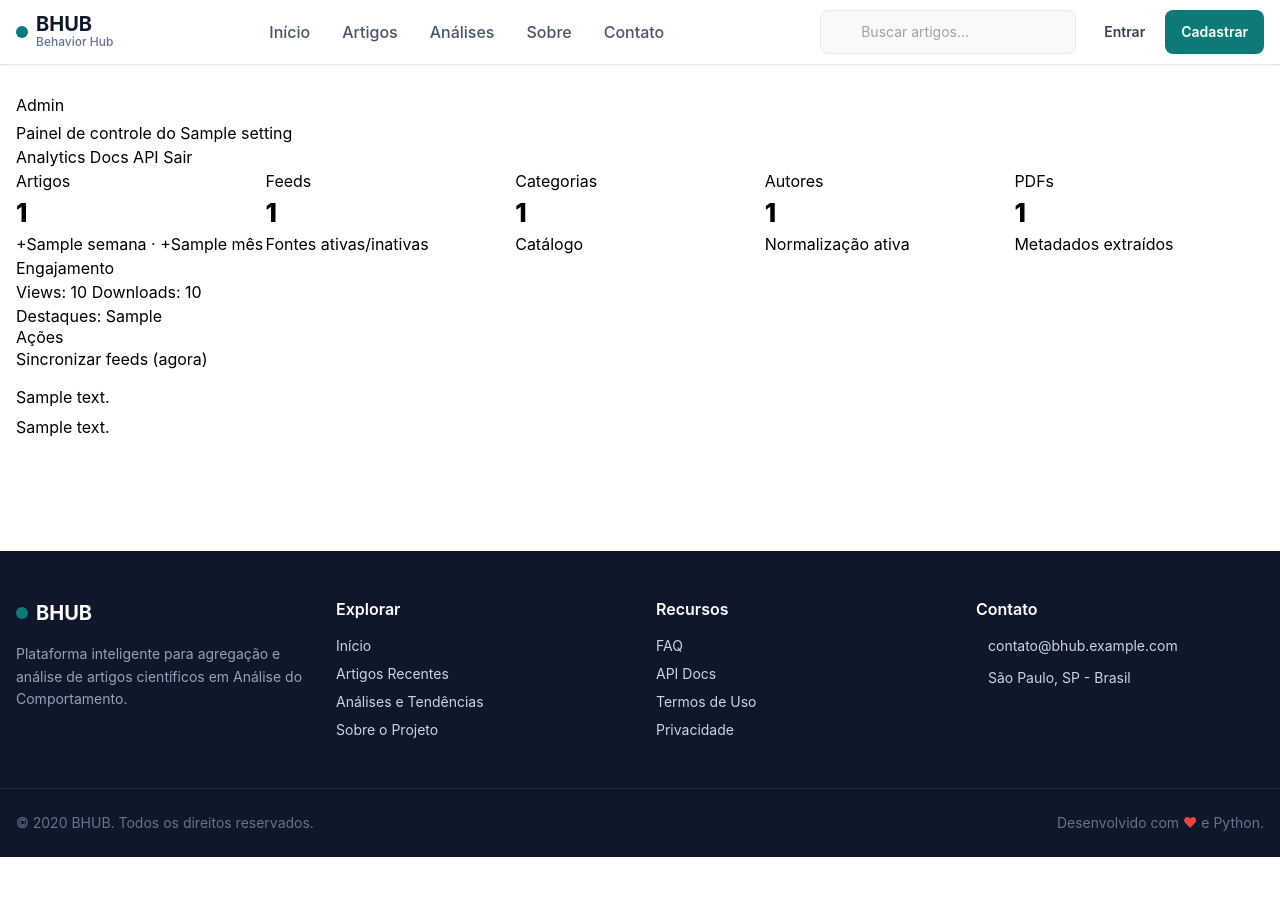
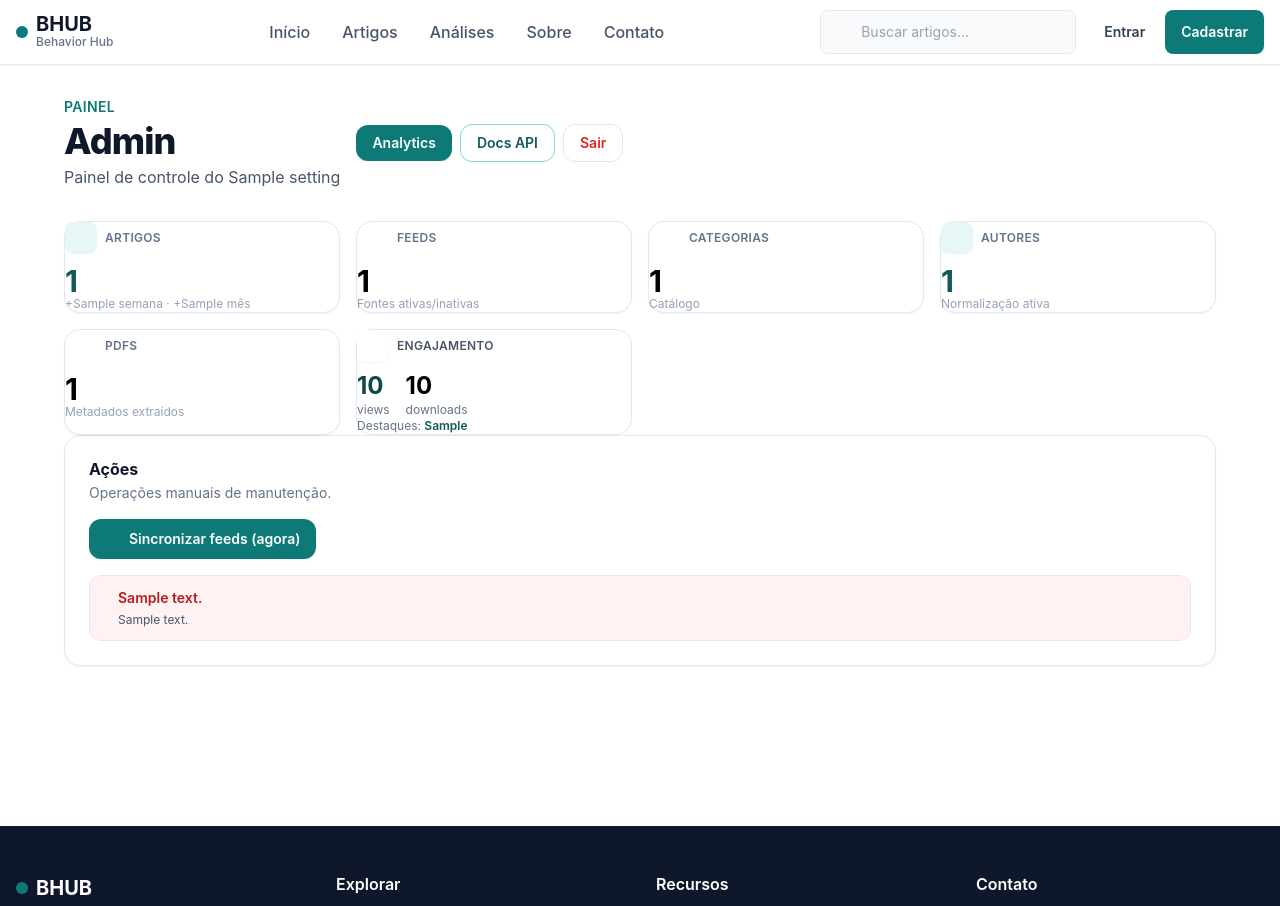
Before and after one commit to elissoncardoso1/Bhub_python, a Python web app: template design-review/frontend/templates/pages/admin/dashboard.html in a window 1280 px wide. Shown: the top 906 px of the page. Before the commit the page ends 857 px from the top, so only its background shows below. Run offline with Jinja, Linux system fonts and the light colour scheme; the template is opened without the code that fills it: most values are stand-ins (such as "Sample title", 1, 10 or a date in 2020); some libraries are stand-ins or nearby versions.

Commit message:
feat(ui): migra dashboard admin para o design system quente
Reescreve /admin (dashboard + partial action_result) do CSS legado
(.panel/.card/.btn/.muted/.toast-item de app.css) para o design system
quente em Tailwind, consistente com a página de analytics: KPIs em
cards com numerais na face de dados (Elms Sans), acentos burgundy/sage/
tan, botões de ação e alertas success/error quentes. O app.css legado
fica intacto (o .toast-item segue em uso pelo sistema de toast JS).
HTMX de sync preservado, com spinner trocando o ícone via group variant.

Co-Authored-By: Claude Opus 4.8 (1M context) <noreply@anthropic.com>

```diff
--- a/bhub-backend-python/app/templates/pages/admin/dashboard.html
+++ b/bhub-backend-python/app/templates/pages/admin/dashboard.html
@@ -1,78 +1,114 @@
 {% extends "base.html" %}
 
+{% block title %}Admin — BHUB{% endblock %}
+
 {% block content %}
-  <section class="panel">
-    <div class="panel-body">
-      <div class="row wrap" style="justify-content: space-between;">
+<div class="max-w-6xl mx-auto">
+
+  <!-- Header -->
+  <header class="flex flex-col sm:flex-row sm:items-end sm:justify-between gap-4 mb-8">
     <div>
-          <h1 style="margin: 0 0 6px;">Admin</h1>
-          <div class="muted">Painel de controle do {{ settings.app_name }}</div>
+      <div class="flex items-center gap-2 text-sm text-primary-600 font-semibold mb-1">
+        {{ icon('shield', 'w-4 h-4', aria_hidden=True) | safe }}
+        <span class="uppercase tracking-wide">Painel</span>
       </div>
-        <div class="row wrap">
-          <a class="btn primary" href="/admin/analytics">Analytics</a>
-          <a class="btn" href="/docs">Docs API</a>
-          <a class="btn danger" href="/logout">Sair</a>
+      <h1 class="text-3xl sm:text-4xl font-extrabold text-slate-900 tracking-tight">Admin</h1>
+      <p class="text-slate-600 mt-1">Painel de controle do {{ settings.app_name }}</p>
+    </div>
+    <nav class="flex flex-wrap items-center gap-2 self-start" aria-label="Ações de administração">
+      <a href="/admin/analytics"
+         class="inline-flex items-center gap-1.5 px-4 py-2 text-sm font-semibold text-white bg-primary-600 rounded-xl hover:bg-primary-700 active:bg-primary-800 transition-all shadow-sm hover:shadow hover:-translate-y-0.5">
+        {{ icon('activity', 'w-4 h-4', aria_hidden=True) | safe }}
+        Analytics
+      </a>
+      <a href="/docs"
+         class="inline-flex items-center gap-1.5 px-4 py-2 text-sm font-semibold text-primary-700 bg-white border border-primary-200 rounded-xl hover:bg-primary-50 transition-colors">
+        {{ icon('book-open', 'w-4 h-4', aria_hidden=True) | safe }}
+        Docs API
+      </a>
+      <a href="/logout"
+         class="inline-flex items-center gap-1.5 px-4 py-2 text-sm font-semibold text-error-600 bg-white border border-error-100 rounded-xl hover:bg-error-50 transition-colors">
+        {{ icon('log-out', 'w-4 h-4', aria_hidden=True) | safe }}
+        Sair
+      </a>
+    </nav>
+  </header>
+
+  <!-- KPI cards -->
+  {% set cards = [
+    {'icon': 'file-text', 'label': 'Artigos',    'value': stats.total_articles,   'tone': 'primary',
+     'hint': '+' ~ stats.articles_this_week ~ ' semana · +' ~ stats.articles_this_month ~ ' mês'},
+    {'icon': 'rss',       'label': 'Feeds',      'value': stats.total_feeds,      'tone': 'sage', 'hint': 'Fontes ativas/inativas'},
+    {'icon': 'folder',    'label': 'Categorias', 'value': stats.total_categories, 'tone': 'tan',  'hint': 'Catálogo'},
+    {'icon': 'users',     'label': 'Autores',    'value': stats.total_authors,    'tone': 'primary', 'hint': 'Normalização ativa'},
+    {'icon': 'file',      'label': 'PDFs',       'value': stats.total_pdfs,       'tone': 'sage', 'hint': 'Metadados extraídos'}
+  ] %}
+  <section class="grid grid-cols-2 lg:grid-cols-4 gap-4 sm:gap-5 mb-5" aria-label="Indicadores do catálogo">
+    {% for c in cards %}
+    <div class="bg-white rounded-2xl border border-slate-200 p-5 shadow-sm hover:shadow-card-hover transition-shadow">
+      <div class="flex items-center gap-2 mb-3">
+        <span class="inline-flex items-center justify-center w-8 h-8 rounded-lg
+                     {% if c.tone == 'sage' %}bg-sage-50 text-sage-600{% elif c.tone == 'tan' %}bg-tan-50 text-tan-600{% else %}bg-primary-50 text-primary-600{% endif %}">
+          {{ icon(c.icon, 'w-4 h-4', aria_hidden=True) | safe }}
+        </span>
+        <span class="text-xs font-semibold uppercase tracking-wide text-slate-500">{{ c.label }}</span>
+      </div>
+      <div class="font-data tabular-nums text-3xl font-bold leading-none
+                  {% if c.tone == 'sage' %}text-sage-600{% elif c.tone == 'tan' %}text-tan-600{% else %}text-primary-700{% endif %}">
+        {{ c.value }}
+      </div>
+      <div class="text-xs text-slate-400 mt-1.5">{{ c.hint }}</div>
+    </div>
+    {% endfor %}
+
+    <!-- Engagement card (spans 2 on small, 4th col on large) -->
+    <div class="col-span-2 lg:col-span-1 bg-cream-100 rounded-2xl border border-cream-300 p-5">
+      <div class="flex items-center gap-2 mb-3">
+        <span class="inline-flex items-center justify-center w-8 h-8 rounded-lg bg-white text-primary-600 shadow-sm">
+          {{ icon('trending-up', 'w-4 h-4', aria_hidden=True) | safe }}
+        </span>
+        <span class="text-xs font-semibold uppercase tracking-wide text-slate-600">Engajamento</span>
+      </div>
+      <div class="flex items-baseline gap-4">
+        <div>
+          <div class="font-data tabular-nums text-2xl font-bold text-primary-800 leading-none">{{ stats.views_total }}</div>
+          <div class="text-xs text-slate-500 mt-1">views</div>
+        </div>
+        <div>
+          <div class="font-data tabular-nums text-2xl font-bold text-sage-600 leading-none">{{ stats.downloads_total }}</div>
+          <div class="text-xs text-slate-500 mt-1">downloads</div>
         </div>
       </div>
+      <div class="text-xs text-slate-500 mt-3">Destaques: <span class="font-data tabular-nums font-semibold text-primary-700">{{ stats.highlighted_articles }}</span></div>
+    </div>
+  </section>
 
-      <div class="divider"></div>
+  <!-- Actions -->
+  <section class="bg-white rounded-2xl border border-slate-200 p-5 sm:p-6 shadow-sm mb-12">
+    <h2 class="font-bold text-slate-900 flex items-center gap-2 mb-1">
+      {{ icon('zap', 'w-5 h-5 text-primary-600', aria_hidden=True) | safe }}
+      Ações
+    </h2>
+    <p class="text-sm text-slate-500 mb-4">Operações manuais de manutenção.</p>
 
-      <div class="grid" style="grid-template-columns: repeat(auto-fit, minmax(220px, 1fr));">
-        <div class="card">
-          <div class="panel-title">Artigos</div>
-          <div style="font-size: 26px; font-weight: 800;">{{ stats.total_articles }}</div>
-          <div class="muted">+{{ stats.articles_this_week }} semana · +{{ stats.articles_this_month }} mês</div>
-        </div>
-        <div class="card">
-          <div class="panel-title">Feeds</div>
-          <div style="font-size: 26px; font-weight: 800;">{{ stats.total_feeds }}</div>
-          <div class="muted">Fontes ativas/inativas</div>
-        </div>
-        <div class="card">
-          <div class="panel-title">Categorias</div>
-          <div style="font-size: 26px; font-weight: 800;">{{ stats.total_categories }}</div>
-          <div class="muted">Catálogo</div>
-        </div>
-        <div class="card">
-          <div class="panel-title">Autores</div>
-          <div style="font-size: 26px; font-weight: 800;">{{ stats.total_authors }}</div>
-          <div class="muted">Normalização ativa</div>
-        </div>
-        <div class="card">
-          <div class="panel-title">PDFs</div>
-          <div style="font-size: 26px; font-weight: 800;">{{ stats.total_pdfs }}</div>
-          <div class="muted">Metadados extraídos</div>
-        </div>
-        <div class="card">
-          <div class="panel-title">Engajamento</div>
-          <div class="card-meta" style="margin: 0;">
-            <span>Views: {{ stats.views_total }}</span>
-            <span>Downloads: {{ stats.downloads_total }}</span>
-          </div>
-          <div class="muted">Destaques: {{ stats.highlighted_articles }}</div>
-        </div>
-      </div>
-
-      <div class="divider"></div>
-
-      <h2 class="panel-title">Ações</h2>
-      <div class="row wrap">
     <button
-          class="btn primary"
+      type="button"
+      class="group inline-flex items-center gap-2 px-4 py-2.5 text-sm font-semibold text-white bg-primary-600 rounded-xl hover:bg-primary-700 active:bg-primary-800 transition-all shadow-sm hover:shadow disabled:opacity-60"
       hx-post="/admin/sync-feeds"
       hx-target="#admin-action-result"
       hx-swap="innerHTML"
     >
-          <span class="spinner htmx-indicator" aria-hidden="true"></span>
+      <span class="htmx-indicator inline-block w-4 h-4 rounded-full border-2 border-white/40 border-t-white animate-spin" aria-hidden="true"></span>
+      {{ icon('refresh-cw', 'w-4 h-4 group-[.htmx-request]:hidden', aria_hidden=True) | safe }}
       Sincronizar feeds (agora)
     </button>
-      </div>
 
-      <div id="admin-action-result" style="margin-top: 14px;">
+    <div id="admin-action-result" class="mt-4">
       {% if action_result %}
         {% include "partials/admin/action_result.html" %}
       {% endif %}
     </div>
+  </section>
+
 </div>
-  </section>
 {% endblock %}
--- a/bhub-backend-python/app/templates/partials/admin/action_result.html
+++ b/bhub-backend-python/app/templates/partials/admin/action_result.html
@@ -1,15 +1,21 @@
 {% if action_result.success %}
-  <div class="toast-item ok">
-    {{ action_result.message }}
-    {% if action_result.details %}
-      <div class="muted" style="margin-top: 6px;">{{ action_result.details }}</div>
-    {% endif %}
+  <div class="flex items-start gap-3 rounded-xl border border-success-100 bg-success-50 px-4 py-3" role="status">
+    <span class="shrink-0 mt-0.5 text-success-600">{{ icon('check-circle', 'w-5 h-5', aria_hidden=True) | safe }}</span>
+    <div>
+      <p class="text-sm font-semibold text-success-700">{{ action_result.message }}</p>
+      {% if action_result.details %}
+        <p class="text-xs text-slate-600 mt-1 font-data tabular-nums">{{ action_result.details }}</p>
+      {% endif %}
+    </div>
   </div>
 {% else %}
-  <div class="toast-item err">
-    {{ action_result.message }}
-    {% if action_result.details %}
-      <div class="muted" style="margin-top: 6px;">{{ action_result.details }}</div>
-    {% endif %}
+  <div class="flex items-start gap-3 rounded-xl border border-error-100 bg-error-50 px-4 py-3" role="alert">
+    <span class="shrink-0 mt-0.5 text-error-600">{{ icon('alert-circle', 'w-5 h-5', aria_hidden=True) | safe }}</span>
+    <div>
+      <p class="text-sm font-semibold text-error-700">{{ action_result.message }}</p>
+      {% if action_result.details %}
+        <p class="text-xs text-slate-600 mt-1">{{ action_result.details }}</p>
+      {% endif %}
+    </div>
   </div>
 {% endif %}
```
Also changed, not shown: bhub-backend-python/app/static/css/output.css. Lines whose indentation alone changed are shown as unchanged.
